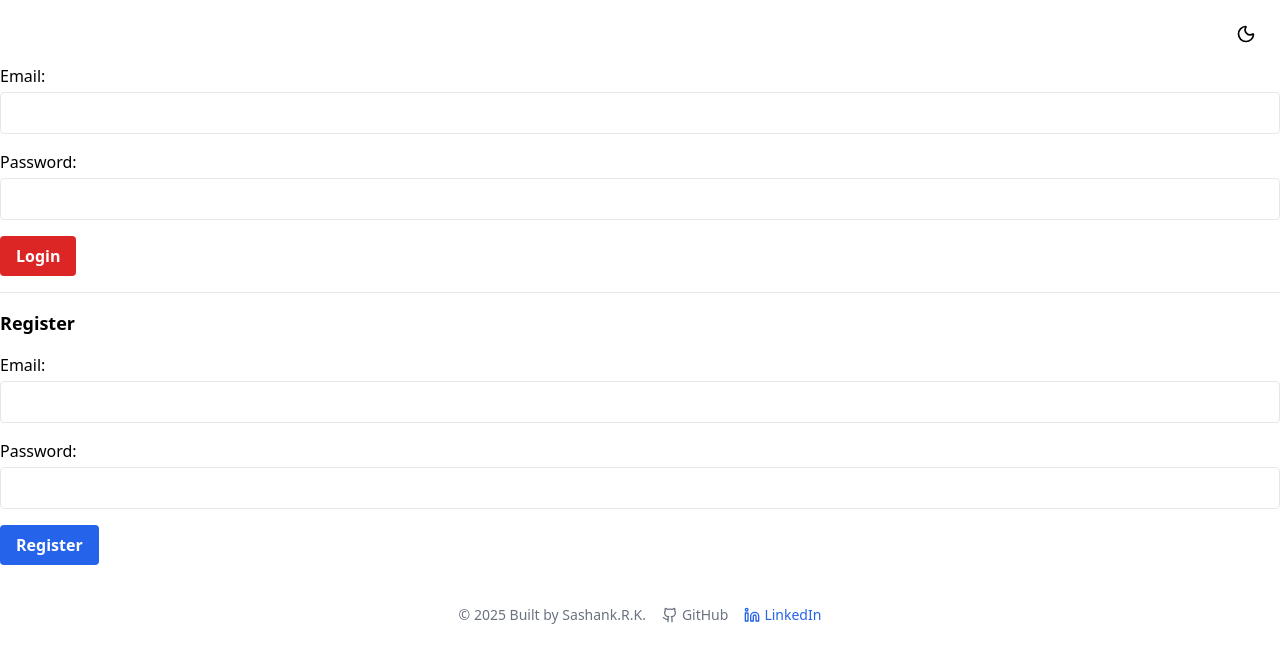
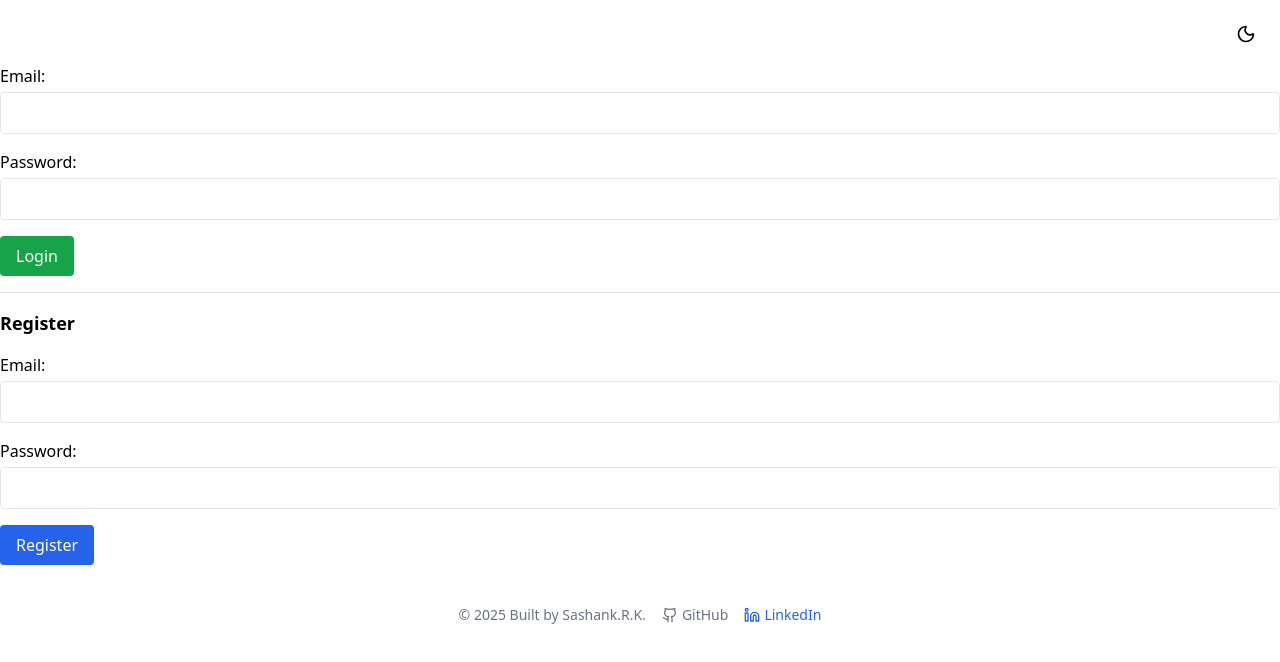
Before and after one commit to Sashank006/Resume-AI-Copilot, a React (Create React App) app in the folder client/: page / in a window 1280 px wide. Both pictures are taken after a click on the button "Get Started". Shown: the top 662 px of the page. Built offline with nearby package versions, Linux system fonts and the light colour scheme.

Commit message:
Updated loading

```diff
--- a/client/src/App.js
+++ b/client/src/App.js
@@ -81,6 +81,9 @@ function App() {
   const [expandedJobs, setExpandedJobs] = useState({});
   const [expandedJobIds, setExpandedJobIds] = useState([]);
   const [activeCategory, setActiveCategory] = useState(null);
+  const [isRegistering, setIsRegistering] = useState(false);
+  const [isLoggingIn, setIsLoggingIn] = useState(false);
+
   useEffect(() => {
       localStorage.setItem("darkMode", darkMode);
     }, [darkMode]);
@@ -312,6 +315,7 @@ function App() {
     };
 
   const handleRegister = async () => {
+    setIsRegistering(true);
     try {
       const res = await fetch("http://localhost:5000/register", {
         method: "POST",
@@ -322,19 +326,23 @@ function App() {
       const data = await res.json();
 
       if (res.ok) {
-        setRegisterMessage("Registration successful! You can now log in.");
+        toast.success("Registration successful! You can now log in.");
         setRegisterEmail('');
         setRegisterPassword('');
       } else {
-        setRegisterMessage(data.error || "Registration failed.");
+        toast.error(data.error || "Registration failed.");
       }
     } catch (err) {
       console.error("Registration error:", err);
-      setRegisterMessage("Something went wrong.");
+      toast.error("Something went wrong.");
+    } finally {
+      setIsRegistering(false);
     }
   };
 
+
   const handleLogin = async () => {
+    setIsLoggingIn(true);
     try {
       const res = await fetch("http://localhost:5000/login", {
         method: "POST",
@@ -345,22 +353,23 @@ function App() {
       const data = await res.json();
 
       if (res.ok) {
+        toast.success("Login successful!");
         setUserId(data.userId);
         setUserEmail(data.email);
         localStorage.setItem("userId", data.userId);
         localStorage.setItem("userEmail", data.email);
-        setLoginMessage("Login successful!");
         setActiveTab("home");
-      }
-
-      else {
-        setLoginMessage(data.error || "Login failed.");
+      } else {
+        toast.error(data.error || "Login failed.");
       }
     } catch (err) {
       console.error("Login error:", err);
-      setLoginMessage("Something went wrong.");
+      toast.error("Something went wrong.");
+    } finally {
+      setIsLoggingIn(false);
     }
-};
+  };
+
 
   const handleDownloadPDF = () => {
   if (!generatedRef.current) return;
@@ -1780,9 +1789,10 @@ const handleSubmitFeedback = async () => {
           </div>
           <button
             onClick={handleLogin}
-            className="bg-red-600 hover:bg-red-700 text-white font-semibold px-4 py-2 rounded"
+            disabled={isLoggingIn}
+            className="bg-green-600 text-white px-4 py-2 rounded hover:bg-green-700 disabled:opacity-50"
           >
-            Login
+            {isLoggingIn ? "Logging in..." : "Login"}
           </button>
           {loginMessage && <p className="text-sm text-gray-600 mt-2">{loginMessage}</p>}
           <hr className="my-6" />
@@ -1808,9 +1818,10 @@ const handleSubmitFeedback = async () => {
             </div>
             <button
               onClick={handleRegister}
-              className="bg-blue-600 hover:bg-blue-700 text-white font-semibold px-4 py-2 rounded"
+              disabled={isRegistering}
+              className="bg-blue-600 text-white px-4 py-2 rounded hover:bg-blue-700 disabled:opacity-50"
             >
-              Register
+              {isRegistering ? "Registering..." : "Register"}
             </button>
             {registerMessage && (
               <p className="text-sm text-gray-600 mt-2">{registerMessage}</p>
```
